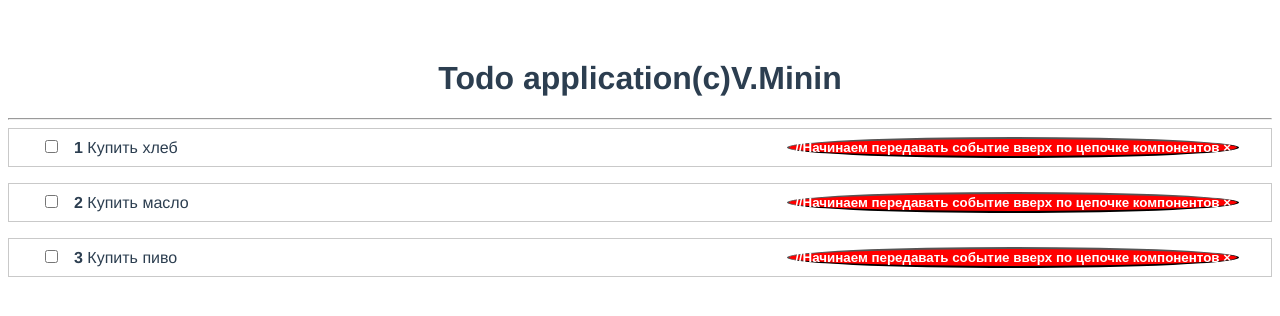
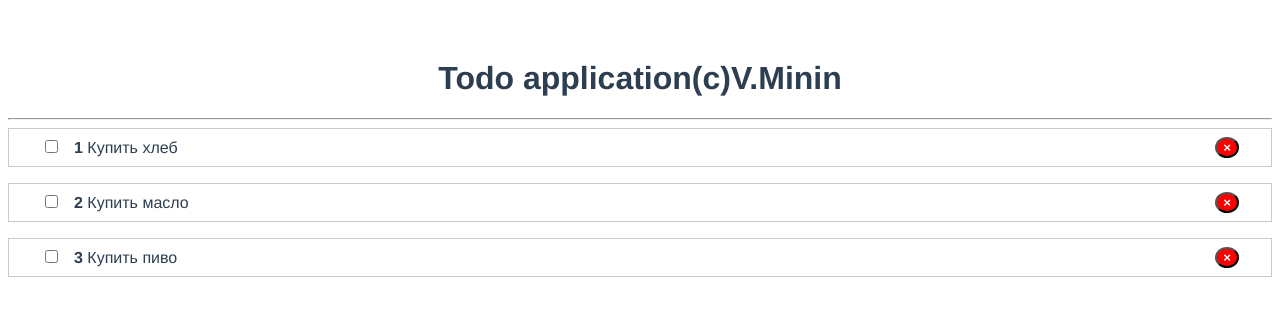
Before and after one commit to GlavS/vue-crash-course, a Vue app: page / in a window 1280 px wide. Shown: the top 316 px of the page. Built offline with nearby package versions, Linux system fonts and the light colour scheme.

Commit message:
Неверный комментарий в шаблоне

```diff
--- a/src/components/TodoItem.vue
+++ b/src/components/TodoItem.vue
@@ -5,7 +5,7 @@
       <strong>{{ todo.id }}</strong>
       {{ todo.title }}
     </span>
-    <button class="rm" v-on:click="$emit('remove-todo', todo.id)"> //Начинаем передавать событие вверх по цепочке компонентов
+    <button class="rm" v-on:click="$emit('remove-todo', todo.id)"> <!--Начинаем передавать событие вверх по цепочке компонентов-->
       &times;
     </button>
   </li>
```
